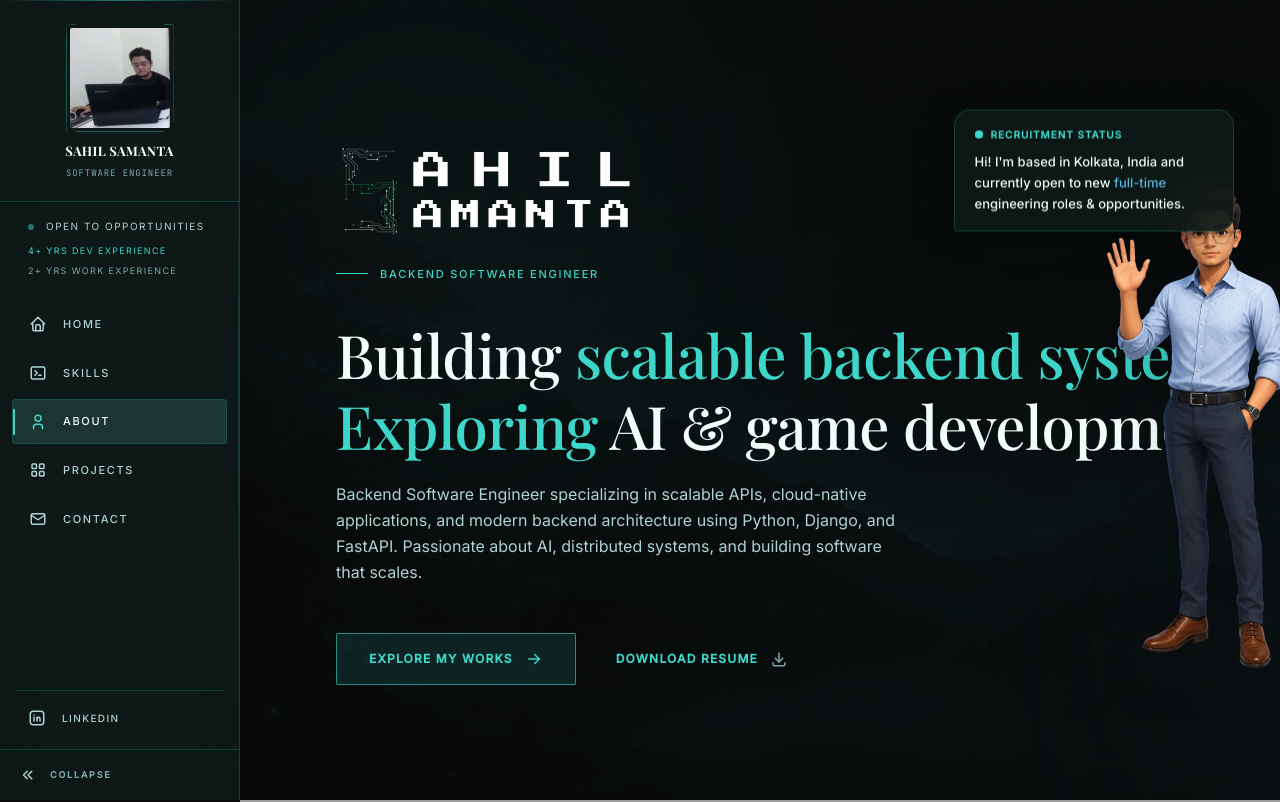
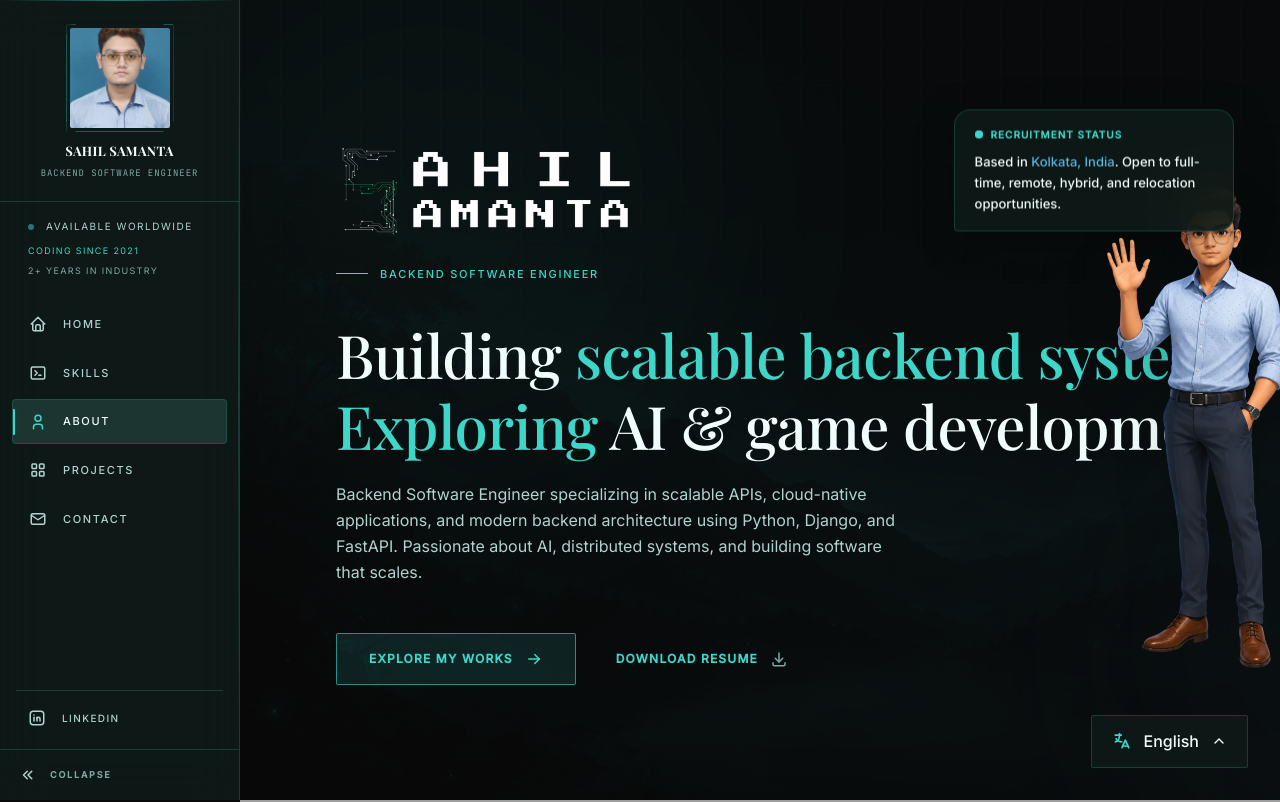
Before and after one commit to sahilsamanta5/sahil_samanta_resume, a Next.js app: page / in a window 1280 px wide. Shown: the top 802 px of the page. Built offline with nearby package versions, Linux system fonts and the light colour scheme; grey boxes are pictures that could not be loaded.

Commit message:
added language context

```diff
--- a/src/app/globals.css
+++ b/src/app/globals.css
@@ -71,9 +71,9 @@ a:hover {
   color: var(--accent-blue);
 }
 
-button:hover, .btn:hover {
-  filter: brightness(1.1); /* Lightens the button slightly */
-  color: var(--background) !important; /* Forces text to dark on hover */
+button:hover,
+.btn:hover {
+  filter: brightness(1.1);
 }
 
 /* Skill tags / badges */
--- a/src/app/layout.tsx
+++ b/src/app/layout.tsx
@@ -1,6 +1,7 @@
 import type { Metadata } from "next";
 import { Geist, Geist_Mono } from "next/font/google";
 import "./globals.css";
+import { LanguageProvider } from "../context/LanguageContext";
 
 const geistSans = Geist({
   variable: "--font-geist-sans",
@@ -99,7 +100,11 @@ export default function RootLayout({
       lang="en"
       className={`${geistSans.variable} ${geistMono.variable} h-full antialiased`}
     >
-      <body className="min-h-full flex flex-col">{children}</body>
+      <body className="min-h-full flex flex-col">
+        <LanguageProvider>
+          {children}
+        </LanguageProvider>
+      </body>
     </html>
   );
 }
--- a/src/app/page.tsx
+++ b/src/app/page.tsx
@@ -9,6 +9,7 @@ import ProfileTabs from "../components/profile";
 import ProjectsSection from "../components/projects";
 import ShowcaseSection from "../components/projects";
 import ContactSection from "../components/ContactSection";
+import LanguageSwitcher from "../components/LanguageSwitcher";
 
 export default function Home() {
   const [collapsed, setCollapsed] = useState(false);
@@ -27,6 +28,7 @@ export default function Home() {
         <About />
         <ShowcaseSection />
         <ContactSection />
+        <LanguageSwitcher />
       </main>
     </div>
   );
--- /dev/null
+++ b/src/components/LanguageSwitcher.tsx
@@ -0,0 +1,124 @@
+"use client";
+
+import {
+  TbLanguage,
+  TbChevronUp,
+} from "react-icons/tb";
+
+import { useState } from "react";
+
+import {
+  useLanguage,
+} from "@/src/context/LanguageContext";
+
+export default function LanguageSwitcher() {
+  const {
+    language,
+    languages,
+    setLanguage,
+  } = useLanguage();
+
+  const [open, setOpen] =
+    useState(false);
+
+  return (
+    <div className="fixed bottom-8 right-8 z-[999]">
+      <div className="relative">
+
+        {open && (
+          <div
+            className="
+              absolute
+              bottom-full
+              right-0
+              mb-3
+              w-56
+              overflow-hidden
+              rounded-[2px]
+              border
+              border-[var(--border-subtle)]
+              bg-[var(--bg-surface)]
+              shadow-2xl
+            "
+          >
+            {languages.map((lang) => (
+              <button
+                key={lang.code}
+                onClick={() => {
+                  setLanguage(lang.code);
+                  setOpen(false);
+                }}
+               className={`
+                flex
+                w-full
+                items-center
+                justify-between
+                px-5
+                py-3
+                transition-colors
+
+                ${
+                    language.code === lang.code
+                    ? "bg-[var(--accent-glow)] text-[var(--accent-cyan)]"
+                    : "text-[var(--foreground)] hover:bg-[var(--bg-hover)] hover:text-[var(--accent-cyan)]"
+                }
+                `}
+              >
+                <span>
+                  {lang.nativeName}
+                </span>
+
+                <span className="text-xs text-[var(--text-muted)]">
+                  {lang.name}
+                </span>
+              </button>
+            ))}
+          </div>
+        )}
+
+        <button
+          onClick={() =>
+            setOpen(!open)
+          }
+          className="
+            flex
+            items-center
+            gap-3
+            rounded-[2px]
+            border
+            border-[var(--border-subtle)]
+            bg-[var(--bg-surface)]/90
+            px-5
+            py-3
+            backdrop-blur-xl
+            transition-all
+            hover:border-[var(--accent-cyan)]
+          "
+        >
+          <TbLanguage
+            className="
+              text-xl
+              text-[var(--accent-cyan)]
+            "
+          />
+
+          <span className="font-medium">
+            {language.nativeName}
+          </span>
+
+          <TbChevronUp
+            className={`
+              transition-transform
+
+              ${
+                open
+                  ? "rotate-180"
+                  : ""
+              }
+            `}
+          />
+        </button>
+      </div>
+    </div>
+  );
+}
--- a/src/components/hero.tsx
+++ b/src/components/hero.tsx
@@ -122,7 +122,7 @@ export default function Hero() {
                     <span className="font-sans text-[10px] font-bold tracking-widest text-[var(--accent-cyan)] uppercase">Recruitment Status</span>
                   </div>
                   <p className="font-sans text-[13px] font-medium leading-relaxed text-[var(--foreground)] mt-1">
-                    Hi! I'm based in Kolkata, India and currently open to new <span className="text-[var(--accent-blue)]">full-time</span> engineering roles & opportunities.
+                    Based in <span className="text-[var(--accent-blue)]">Kolkata, India</span>. Open to full-time, remote, hybrid, and relocation opportunities.
                   </p>
                </div>
             </div>
--- a/src/components/layout/header.tsx
+++ b/src/components/layout/header.tsx
@@ -116,7 +116,7 @@ export default function Sidebar({ collapsed, setCollapsed }: SidebarProps) {
           <div className="relative shrink-0 w-[100px] h-[100px] transition-all duration-300 group-[.is-collapsed]/sidebar:w-[32px] group-[.is-collapsed]/sidebar:h-[32px]">
             <div className="absolute inset-[-4px] border border-[var(--border)] rounded-[2px] opacity-70 pointer-events-none transition-all duration-300 group-[.is-collapsed]/sidebar:inset-[-3px] [clip-path:polygon(0_0,10px_0,10px_1px,1px_1px,1px_10px,0_10px,0_100%,0_calc(100%-10px),1px_calc(100%-10px),1px_calc(100%-1px),10px_calc(100%-1px),10px_100%,100%_100%,calc(100%-10px)_100%,calc(100%-10px)_calc(100%-1px),calc(100%-1px)_calc(100%-1px),calc(100%-1px)_calc(100%-10px),100%_calc(100%-10px),100%_0,calc(100%-10px)_0,calc(100%-10px)_1px,calc(100%-1px)_1px,calc(100%-1px)_10px,100%_10px)]" />
             <img
-                src="/images/sahil.png"
+                src="/images/sahil2.jpg"
                 alt="Sahil Samanta"
                 className="
                     h-full
@@ -132,7 +132,7 @@ export default function Sidebar({ collapsed, setCollapsed }: SidebarProps) {
             </div>
 
             <div className="font-mono text-[9px] tracking-widest text-[var(--text-faint)] whitespace-nowrap">
-                SOFTWARE ENGINEER
+                BACKEND SOFTWARE ENGINEER
             </div>
           </div>
         </div>
@@ -175,7 +175,7 @@ export default function Sidebar({ collapsed, setCollapsed }: SidebarProps) {
                 }
               `}
             >
-              OPEN TO OPPORTUNITIES
+              AVAILABLE WORLDWIDE
             </span>
           </div>
 
@@ -198,7 +198,7 @@ export default function Sidebar({ collapsed, setCollapsed }: SidebarProps) {
                 }
               `}
             >
-              4+ YRS DEV EXPERIENCE
+              CODING SINCE 2021
             </span>
 
             {/* ── Work Experience ── */}
@@ -219,7 +219,7 @@ export default function Sidebar({ collapsed, setCollapsed }: SidebarProps) {
                 }
               `}
             >
-              2+ YRS WORK EXPERIENCE
+              2+ YEARS IN INDUSTRY
             </span>
           </div>
         </div>
--- /dev/null
+++ b/src/context/LanguageContext.tsx
@@ -0,0 +1,112 @@
+"use client";
+
+import {
+  createContext,
+  useContext,
+  useEffect,
+  useMemo,
+  useState,
+  ReactNode,
+} from "react";
+
+export interface Language {
+  code: string;
+  name: string;
+  nativeName: string;
+}
+
+export const LANGUAGES: Language[] = [
+  {
+    code: "en",
+    name: "English",
+    nativeName: "English",
+  },
+  {
+    code: "ja",
+    name: "Japanese",
+    nativeName: "日本語",
+  },
+
+  // Future
+  // {
+  //   code: "ko",
+  //   name: "Korean",
+  //   nativeName: "한국어",
+  // },
+  // {
+  //   code: "lt",
+  //   name: "Lithuanian",
+  //   nativeName: "Lietuvių",
+  // },
+];
+
+interface LanguageContextType {
+  language: Language;
+  languages: Language[];
+  setLanguage: (code: string) => void;
+}
+
+const LanguageContext =
+  createContext<LanguageContextType | null>(null);
+
+export function LanguageProvider({
+  children,
+}: {
+  children: ReactNode;
+}) {
+  const [language, setCurrentLanguage] =
+    useState(LANGUAGES[0]);
+
+  useEffect(() => {
+    const saved =
+      localStorage.getItem("language");
+
+    const found = LANGUAGES.find(
+      (l) => l.code === saved
+    );
+
+    if (found) setCurrentLanguage(found);
+  }, []);
+
+  const setLanguage = (code: string) => {
+    const found = LANGUAGES.find(
+      (l) => l.code === code
+    );
+
+    if (!found) return;
+
+    setCurrentLanguage(found);
+
+    localStorage.setItem(
+      "language",
+      found.code
+    );
+  };
+
+  const value = useMemo(
+    () => ({
+      language,
+      languages: LANGUAGES,
+      setLanguage,
+    }),
+    [language]
+  );
+
+  return (
+    <LanguageContext.Provider value={value}>
+      {children}
+    </LanguageContext.Provider>
+  );
+}
+
+export function useLanguage() {
+  const context =
+    useContext(LanguageContext);
+
+  if (!context)
+    throw new Error(
+      "LanguageProvider missing."
+    );
+
+  return context;
+}
```
Also changed, not shown: public/images/sahil2.jpg (added).
